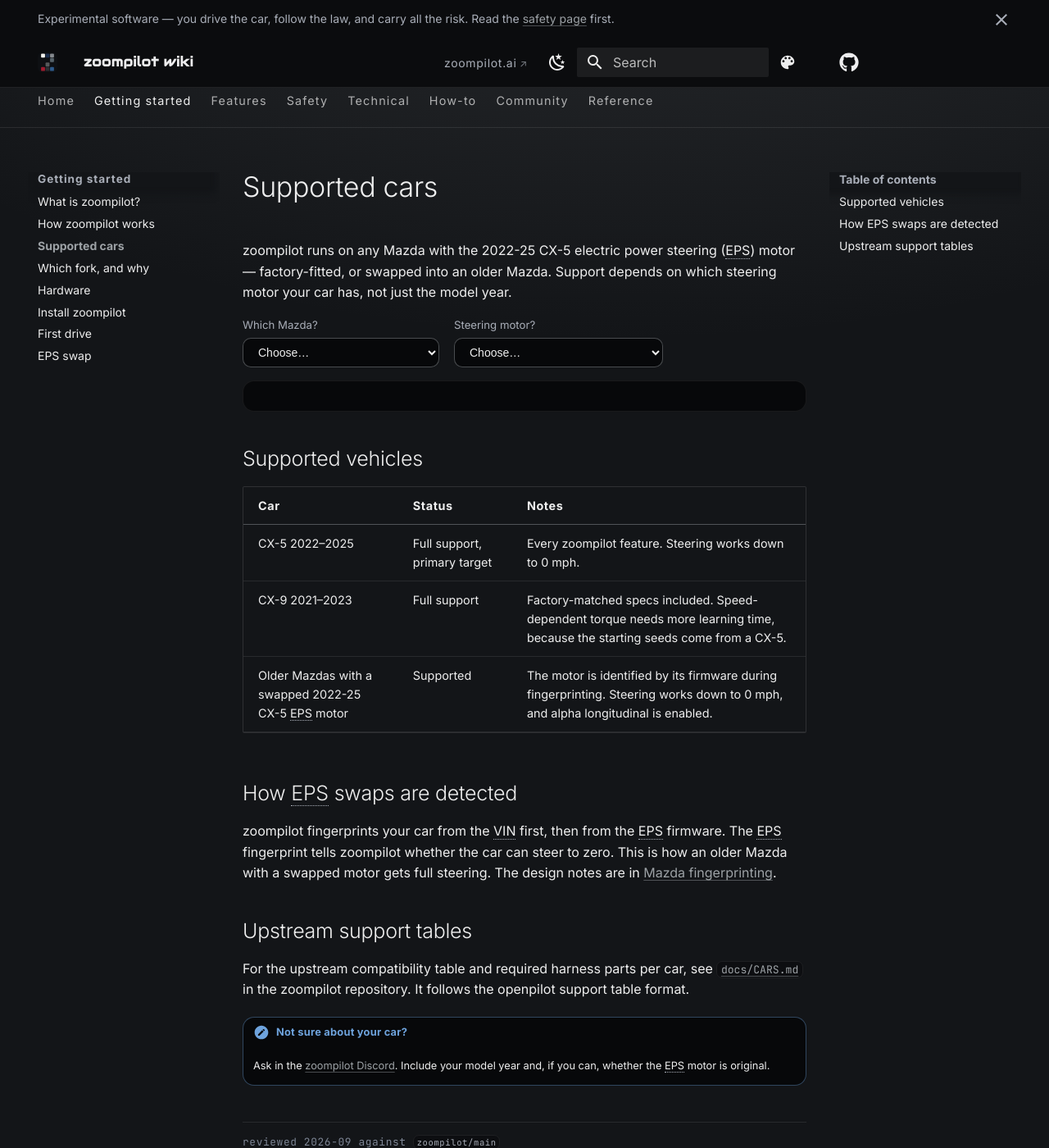
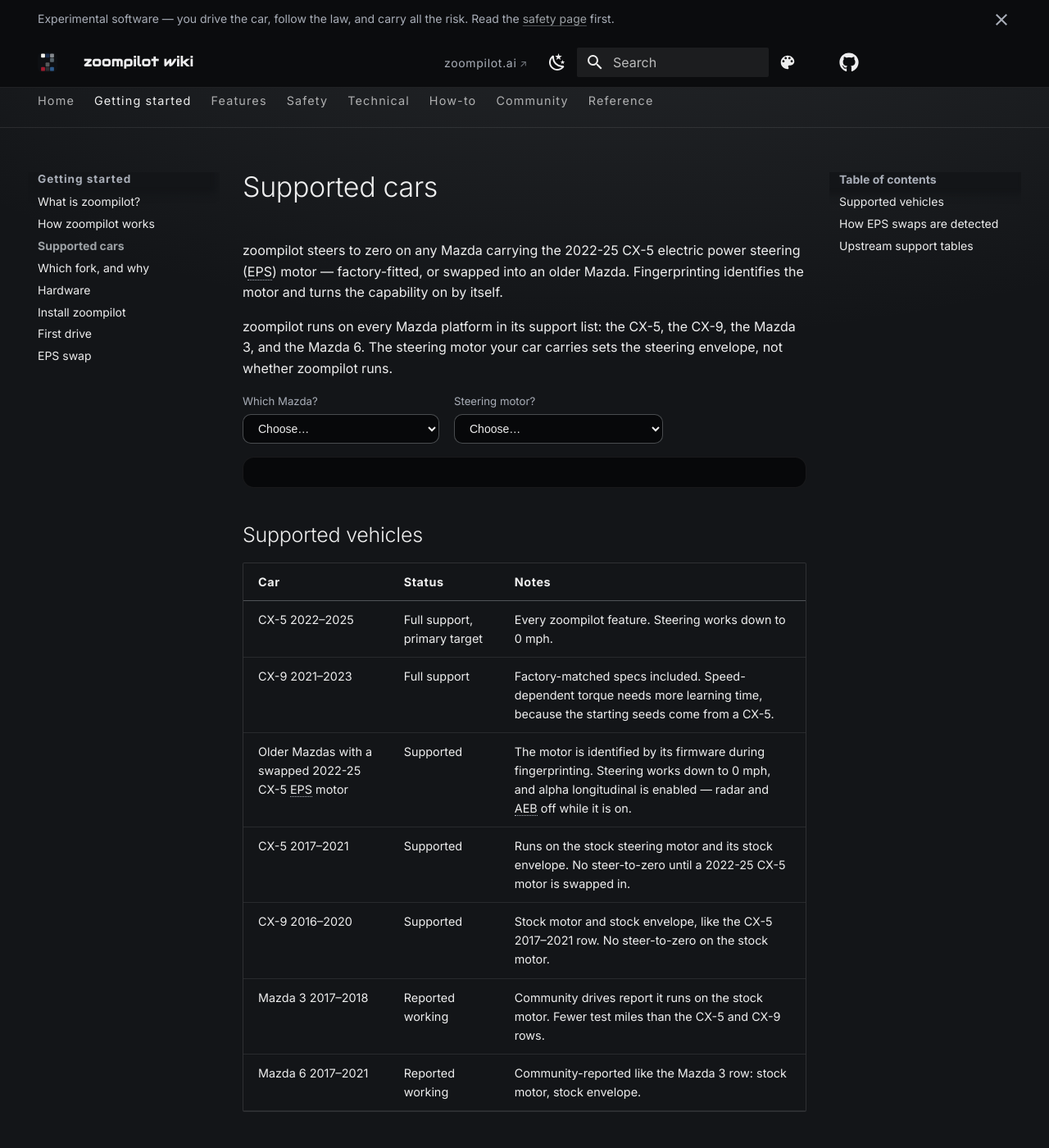
Before and after one commit to mzdnick/zoompilot-wiki, an MkDocs documentation site: the page built from docs/getting-started/supported-cars.md, in a window 1280 px wide and 1400 px high. Shown: the whole window at 82% size. Built offline with MkDocs 1.6.1 and Material for MkDocs 9.7.7, drawn with Linux system fonts in a browser that asks for light colours; comment, search, counter and statistics services are not loaded.

Commit message:
Supported cars: the platform list runs; the EPS sets the envelope
The lead claimed zoompilot runs on any Mazda with the 2022-25 CX-5 EPS.
That overstated the EPS: it enables steer-to-zero, it is not the run
list. zoompilot runs on every platform in values.py.

- supported-cars table: add CX-5 2017-21, CX-9 2016-20, Mazda 3
  2017-18, Mazda 6 2017-21 (community-reported); alpha-long caveat on
  the swap row
- comparison: new row, steer-to-zero on a swap with the car's own
  specs vs sunnypilot's manual CX-5 platform selection
- FAQ: coverage answer rewritten; new sunnypilot-contrast question
- VIN decoder and car checker: stock older platforms are supported,
  not swap candidates
- fingerprinting: dashcamOnly note corrected - every platform drives

```diff
--- a/docs/assets/js/car-checker-data.js
+++ b/docs/assets/js/car-checker-data.js
@@ -1,4 +1,4 @@
 /* Generated by the site repo's scripts/sync-wiki.mjs
    (`npm run sync:wiki`) from src/data/supported-cars.json.
    Do not edit. Rendered by docs/assets/js/car-checker.js. */
-window.ZP_CARS = [{"car":"CX-5 2022–2025","status":"Full support, primary target","notes":"Every zoompilot feature. Steering works down to 0 mph."},{"car":"CX-9 2021–2023","status":"Full support","notes":"Factory-matched specs included. Speed-dependent torque needs more learning time, because the starting seeds come from a CX-5."},{"car":"Older Mazdas with a swapped 2022-25 CX-5 EPS motor","status":"Supported","notes":"The motor is identified by its firmware during fingerprinting. Steering works down to 0 mph, and alpha longitudinal is enabled."}];
+window.ZP_CARS = [{"car":"CX-5 2022–2025","status":"Full support, primary target","notes":"Every zoompilot feature. Steering works down to 0 mph."},{"car":"CX-9 2021–2023","status":"Full support","notes":"Factory-matched specs included. Speed-dependent torque needs more learning time, because the starting seeds come from a CX-5."},{"car":"Older Mazdas with a swapped 2022-25 CX-5 EPS motor","status":"Supported","notes":"The motor is identified by its firmware during fingerprinting. Steering works down to 0 mph, and alpha longitudinal is enabled — radar and AEB off while it is on."},{"car":"CX-5 2017–2021","status":"Supported","notes":"Runs on the stock steering motor and its stock envelope. No steer-to-zero until a 2022-25 CX-5 motor is swapped in."},{"car":"CX-9 2016–2020","status":"Supported","notes":"Stock motor and stock envelope, like the CX-5 2017–2021 row. No steer-to-zero on the stock motor."},{"car":"Mazda 3 2017–2018","status":"Reported working","notes":"Community drives report it runs on the stock motor. Fewer test miles than the CX-5 and CX-9 rows."},{"car":"Mazda 6 2017–2021","status":"Reported working","notes":"Community-reported like the Mazda 3 row: stock motor, stock envelope."}];
--- a/docs/assets/js/car-checker.js
+++ b/docs/assets/js/car-checker.js
@@ -6,8 +6,8 @@
  * (docs/assets/js/car-checker-data.js), generated by the site repo's
  * sync script from the same source the main site's checker uses, so
  * both always agree. The questions mirror what the wiki documents:
- * model family first, then — for older Mazdas — the steering motor,
- * because that is what support actually keys on.
+ * model family first, then — for Mazdas outside the list — the steering
+ * motor, because that is what the steering envelope keys on.
  */
 (function () {
   "use strict";
@@ -35,7 +35,11 @@
   car.appendChild(option("", "Choose…"));
   car.appendChild(option("cx5", "CX-5, 2022–2025"));
   car.appendChild(option("cx9", "CX-9, 2021–2023"));
-  car.appendChild(option("older", "An older Mazda"));
+  car.appendChild(option("cx5old", "CX-5, 2017–2021"));
+  car.appendChild(option("cx9old", "CX-9, 2016–2020"));
+  car.appendChild(option("mazda3", "Mazda 3, 2017–2018"));
+  car.appendChild(option("mazda6", "Mazda 6, 2017–2021"));
+  car.appendChild(option("older", "An older or other Mazda"));
   labelCar.appendChild(car);
 
   var labelMotor = document.createElement("label");
@@ -93,14 +97,14 @@
         "Supported — the swap is what does it.",
         rowFor("swapped")
           ? rowFor("swapped").notes
-          : "The 2022-25 CX-5 EPS motor identifies by firmware, steering works down to 0 mph, and alpha longitudinal is enabled.",
+          : "The 2022-25 CX-5 EPS motor identifies by firmware, steering works down to 0 mph, and alpha longitudinal is enabled — radar and AEB off while it is on.",
         true,
       );
     } else if (motor.value === "stock") {
       verdict(
-        "Not yet.",
-        "zoompilot's steering work keys on the 2022-25 CX-5 EPS motor. An original older motor stays out of scope — this is exactly what {{EPS_SWAP}} is for.",
-        false,
+        "Supported — on the stock steering envelope.",
+        "zoompilot runs on the stock motor with the stock torque envelope: no steer-to-zero. {{EPS_SWAP}} unlocks steering down to 0 mph, with alpha longitudinal available (radar and AEB off while it is on).",
+        true,
       );
     } else if (motor.value === "unsure") {
       verdict(
@@ -128,10 +132,34 @@
     } else if (car.value === "cx9") {
       verdict(
         "Supported.",
-        rowFor("CX-9")
-          ? rowFor("CX-9").notes
+        rowFor("CX-9 2021")
+          ? rowFor("CX-9 2021").notes
           : "Factory-matched specs included. Speed-dependent torque needs more learning time, because the starting seeds come from a CX-5.",
         true,
+      );
+    } else if (car.value === "cx5old") {
+      verdict(
+        "Supported — on the stock steering envelope.",
+        rowFor("CX-5 2017")
+          ? rowFor("CX-5 2017").notes
+          : "Runs on the stock steering motor and its stock envelope. No steer-to-zero until a 2022-25 CX-5 motor is swapped in.",
+        true,
+      );
+    } else if (car.value === "cx9old") {
+      verdict(
+        "Supported — on the stock steering envelope.",
+        rowFor("CX-9 2016")
+          ? rowFor("CX-9 2016").notes
+          : "Stock motor and stock envelope. No steer-to-zero on the stock motor.",
+        true,
+      );
+    } else if (car.value === "mazda3" || car.value === "mazda6") {
+      var row = rowFor(car.value === "mazda3" ? "Mazda 3" : "Mazda 6");
+      verdict(
+        "Reported working.",
+        row
+          ? row.notes
+          : "Community drives report it runs on the stock motor. Fewer test miles than the CX-5 and CX-9 rows.",
       );
     } else if (car.value === "older") {
       renderMotor();
--- a/docs/assets/js/vin-decoder.js
+++ b/docs/assets/js/vin-decoder.js
@@ -39,13 +39,13 @@
    * (WMI, chassis, year code) keys are disjoint. */
   var PLATFORMS = [
     { wmis: ["JM3"], chassis: "KF", codes: "HJKLM",
-      name: "CX-5 2017–2021", kind: "old" },
+      name: "CX-5 2017–2021", kind: "cx5old" },
     { wmis: ["JM3"], chassis: "TC", codes: "GHJKL",
-      name: "CX-9 2016–2020", kind: "old" },
+      name: "CX-9 2016–2020", kind: "cx9old" },
     { wmis: ["JM1", "3MZ"], chassis: "BN", codes: "HJ",
-      name: "Mazda3 2017–2018", kind: "old" },
+      name: "Mazda 3 2017–2018", kind: "mazda3" },
     { wmis: ["JM1"], chassis: "GL", codes: "HJKLM",
-      name: "Mazda6 2017–2021", kind: "old" },
+      name: "Mazda 6 2017–2021", kind: "mazda6" },
     { wmis: ["JM3"], chassis: "TC", codes: "MNP",
       name: "CX-9 2021–2023", kind: "cx9" },
     { wmis: ["JM3"], chassis: "KF", codes: "NPRS",
@@ -146,14 +146,31 @@
               '<a href="../getting-started/supported-cars/">supported ' +
               "cars</a>." };
     }
-    /* kind === "old" */
-    return { cls: "mid", pill: "Not supported as-is — swap candidate",
-      body: "<strong>" + p.name + ".</strong> zoompilot does not " +
-            "support this platform. With a 2022–25 CX-5 EPS motor " +
-            "swapped in, the car is supported: the motor is " +
-            "recognized by its firmware, steering works down to " +
-            "0 mph, and alpha longitudinal opens. See " +
-            '<a href="../getting-started/eps-swap/">the EPS swap</a>.' };
+    /* stock-envelope platforms: they run, on the stock motor */
+    if (p.kind === "cx5old" || p.kind === "cx9old") {
+      return { cls: "mid", pill: "Supported — stock steering envelope",
+        body: "<strong>" + p.name + ".</strong> zoompilot runs on the " +
+              "stock motor with the stock torque envelope — no " +
+              "steer-to-zero. With a 2022-25 CX-5 EPS motor swapped " +
+              "in, steering works down to 0 mph and alpha " +
+              "longitudinal opens (radar and AEB off while it is " +
+              "on). See " +
+              '<a href="../getting-started/supported-cars/">supported ' +
+              "cars</a> and " +
+              '<a href="../getting-started/eps-swap/">the EPS swap</a>.' };
+    }
+    /* community-reported platforms: fewer test miles */
+    if (p.kind === "mazda3" || p.kind === "mazda6") {
+      return { cls: "mid", pill: "Reported working — community drives",
+        body: "<strong>" + p.name + ".</strong> Community drives " +
+              "report zoompilot runs on the stock motor and " +
+              "envelope; fewer test miles than the CX-5 and CX-9. " +
+              "A 2022-25 CX-5 EPS swap opens steer-to-zero and " +
+              "alpha longitudinal (radar and AEB off while it is " +
+              "on). See " +
+              '<a href="../getting-started/supported-cars/">supported ' +
+              "cars</a>." };
+    }
   }
 
   function render(v) {
--- a/docs/getting-started/supported-cars.md
+++ b/docs/getting-started/supported-cars.md
@@ -4,10 +4,14 @@
 
 # Supported cars
 
-zoompilot runs on any Mazda with the 2022-25 CX-5 electric power
-steering (EPS) motor — factory-fitted, or swapped into an older Mazda.
-Support depends on which steering motor your car has, not just the model
-year.
+zoompilot steers to zero on any Mazda carrying the 2022-25 CX-5
+electric power steering (EPS) motor — factory-fitted, or swapped into
+an older Mazda. Fingerprinting identifies the motor and turns the
+capability on by itself.
+
+zoompilot runs on every Mazda platform in its support list: the CX-5,
+the CX-9, the Mazda 3, and the Mazda 6. The steering motor your car
+carries sets the steering envelope, not whether zoompilot runs.
 
 <div id="zp-car-checker" markdown="0"></div>
 
@@ -17,7 +21,11 @@
 | --- | --- | --- |
 | CX-5 2022–2025 | Full support, primary target | Every zoompilot feature. Steering works down to 0 mph. |
 | CX-9 2021–2023 | Full support | Factory-matched specs included. Speed-dependent torque needs more learning time, because the starting seeds come from a CX-5. |
-| Older Mazdas with a swapped 2022-25 CX-5 EPS motor | Supported | The motor is identified by its firmware during fingerprinting. Steering works down to 0 mph, and alpha longitudinal is enabled. |
+| Older Mazdas with a swapped 2022-25 CX-5 EPS motor | Supported | The motor is identified by its firmware during fingerprinting. Steering works down to 0 mph, and alpha longitudinal is enabled — radar and AEB off while it is on. |
+| CX-5 2017–2021 | Supported | Runs on the stock steering motor and its stock envelope. No steer-to-zero until a 2022-25 CX-5 motor is swapped in. |
+| CX-9 2016–2020 | Supported | Stock motor and stock envelope, like the CX-5 2017–2021 row. No steer-to-zero on the stock motor. |
+| Mazda 3 2017–2018 | Reported working | Community drives report it runs on the stock motor. Fewer test miles than the CX-5 and CX-9 rows. |
+| Mazda 6 2017–2021 | Reported working | Community-reported like the Mazda 3 row: stock motor, stock envelope. |
 
 ## How EPS swaps are detected
 
```
Also changed, not shown: docs/community/faq.md (+14 -2 lines), docs/getting-started/comparison.md (+14 -5 lines), docs/technical/mazda-fingerprinting.md (+2 -1 lines).
